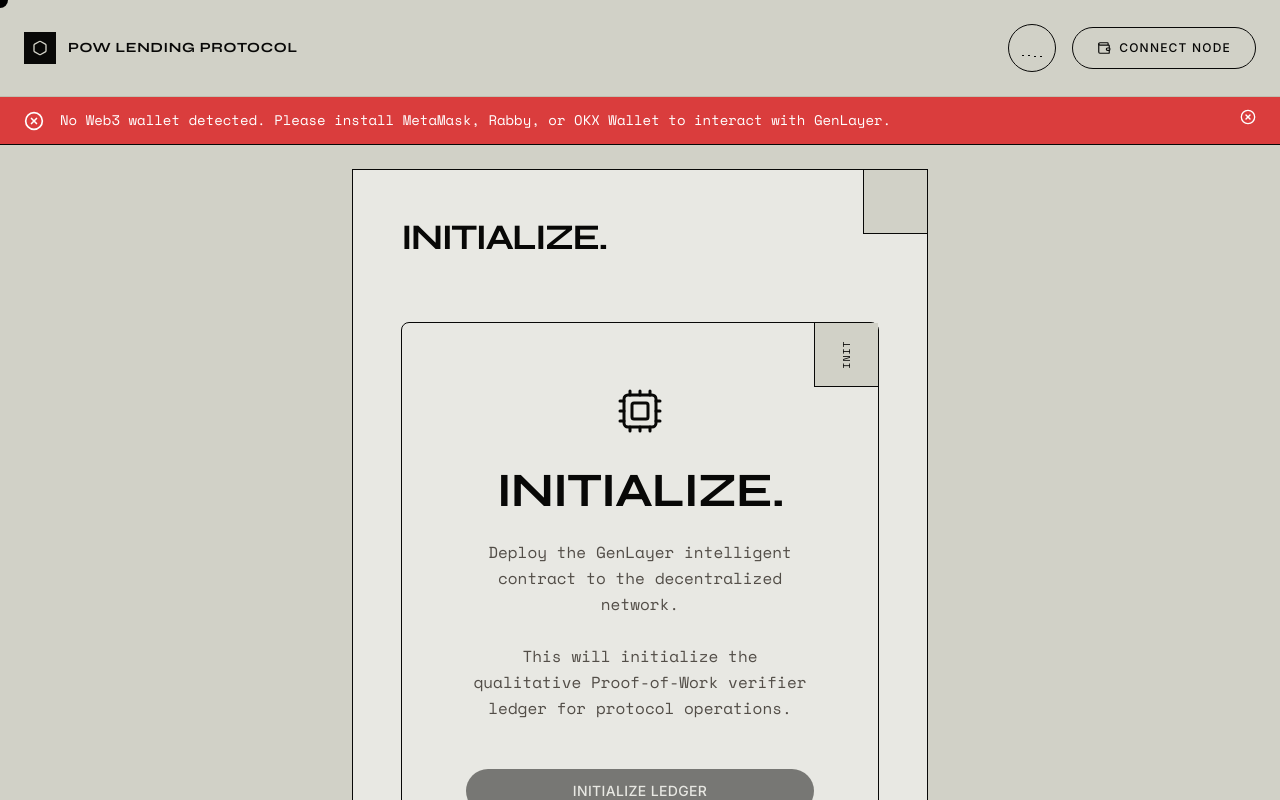
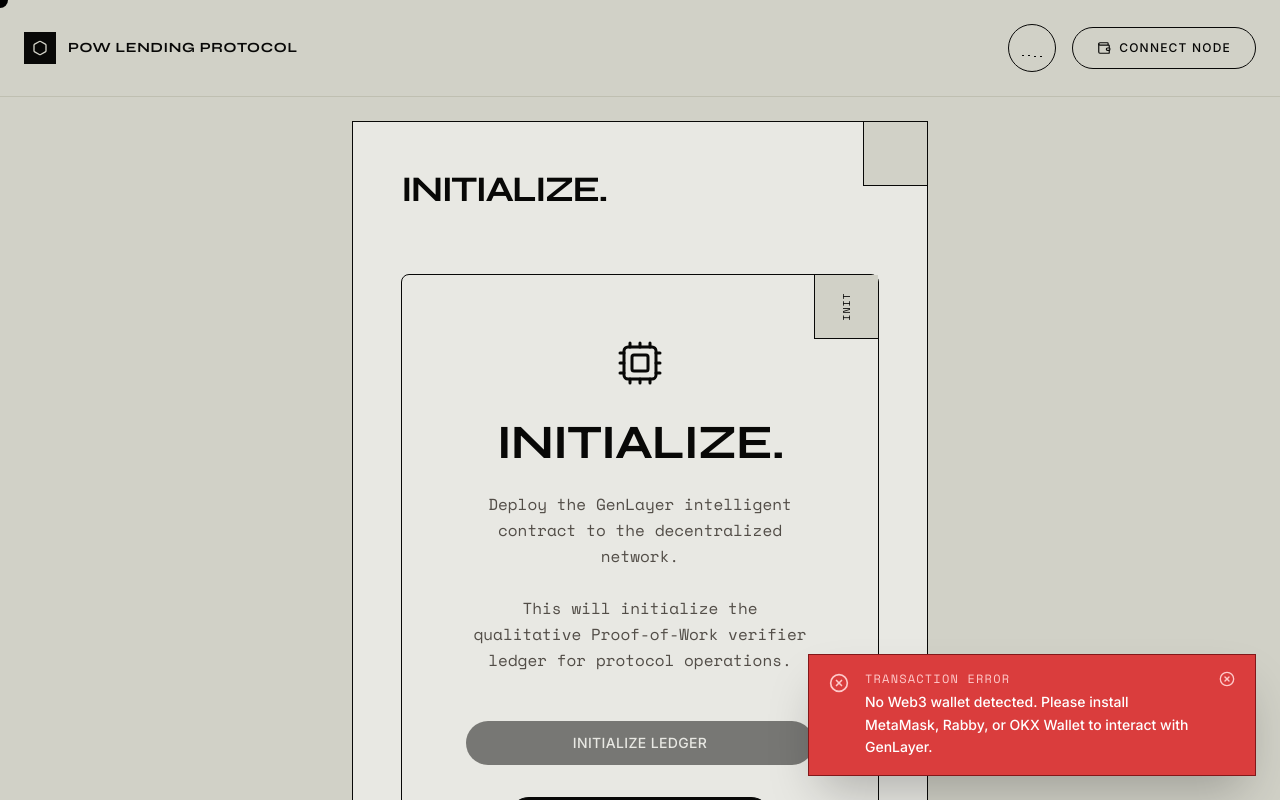
Before and after one commit to tanawo3/PoW-Lending-Protocol, a React (Vite) app: page / in a window 1280 px wide. Both pictures are taken after a click on the button "CONNECT NODE". Shown: the top 800 px of the page. Built offline with nearby package versions, Linux system fonts and the light colour scheme; no server answers.

Commit message:
Initial commit

```diff
--- a/src/App.tsx
+++ b/src/App.tsx
@@ -143,24 +143,30 @@ export default function App() {
 
       <div className="w-full flex flex-col min-h-[100dvh] relative z-10">
 
+        {/* Error Toast Notification */}
+        <div className="fixed bottom-6 right-6 z-[100] flex flex-col gap-2 pointer-events-none">
           <AnimatePresence>
             {error && (
               <motion.div
-              initial={{ height: 0, opacity: 0 }}
-              animate={{ height: 'auto', opacity: 1 }}
-              exit={{ height: 0, opacity: 0 }}
-              className="bg-[#da3d3d] text-white border-b border-[#080807] overflow-hidden"
+                initial={{ opacity: 0, y: 20, scale: 0.95 }}
+                animate={{ opacity: 1, y: 0, scale: 1 }}
+                exit={{ opacity: 0, scale: 0.95, transition: { duration: 0.2 } }}
+                className="bg-[#da3d3d] text-white border border-red-900 shadow-2xl overflow-hidden min-w-[300px] max-w-md pointer-events-auto"
               >
-              <div className="px-6 py-3 flex items-start gap-4">
-                <XCircle className="w-5 h-5 shrink-0 mt-0.5" />
-                <p className="text-sm font-mono leading-relaxed flex-1">{error}</p>
-                <button onClick={() => setError(null)} className="hover:opacity-70 transition-opacity">
-                  <XCircle className="w-4 h-4" />
+                <div className="px-5 py-4 flex items-start gap-4">
+                  <XCircle className="w-5 h-5 shrink-0 mt-0.5 text-red-200" />
+                  <div className="flex-1">
+                    <h4 className="font-mono text-xs uppercase tracking-widest text-red-200 mb-1">Transaction Error</h4>
+                    <p className="text-sm font-sans font-medium leading-relaxed">{error}</p>
+                  </div>
+                  <button onClick={() => setError(null)} className="hover:opacity-70 transition-opacity ml-2">
+                    <XCircle className="w-4 h-4 text-red-200" />
                   </button>
                 </div>
               </motion.div>
             )}
           </AnimatePresence>
+        </div>
 
         <main className="flex-1 w-full flex flex-col">
           <AnimatePresence mode="wait">
```
Lines whose indentation alone changed are shown as unchanged.
